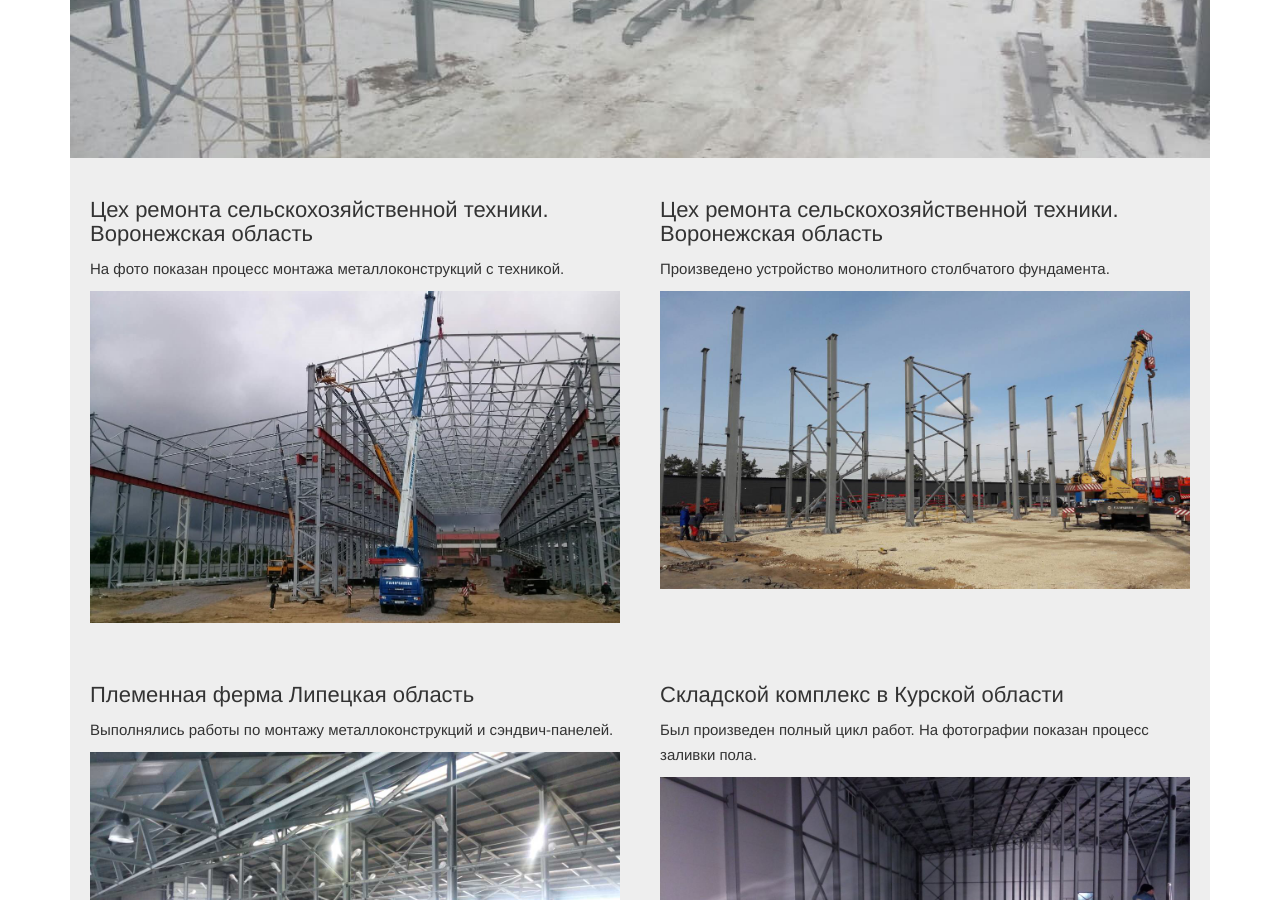
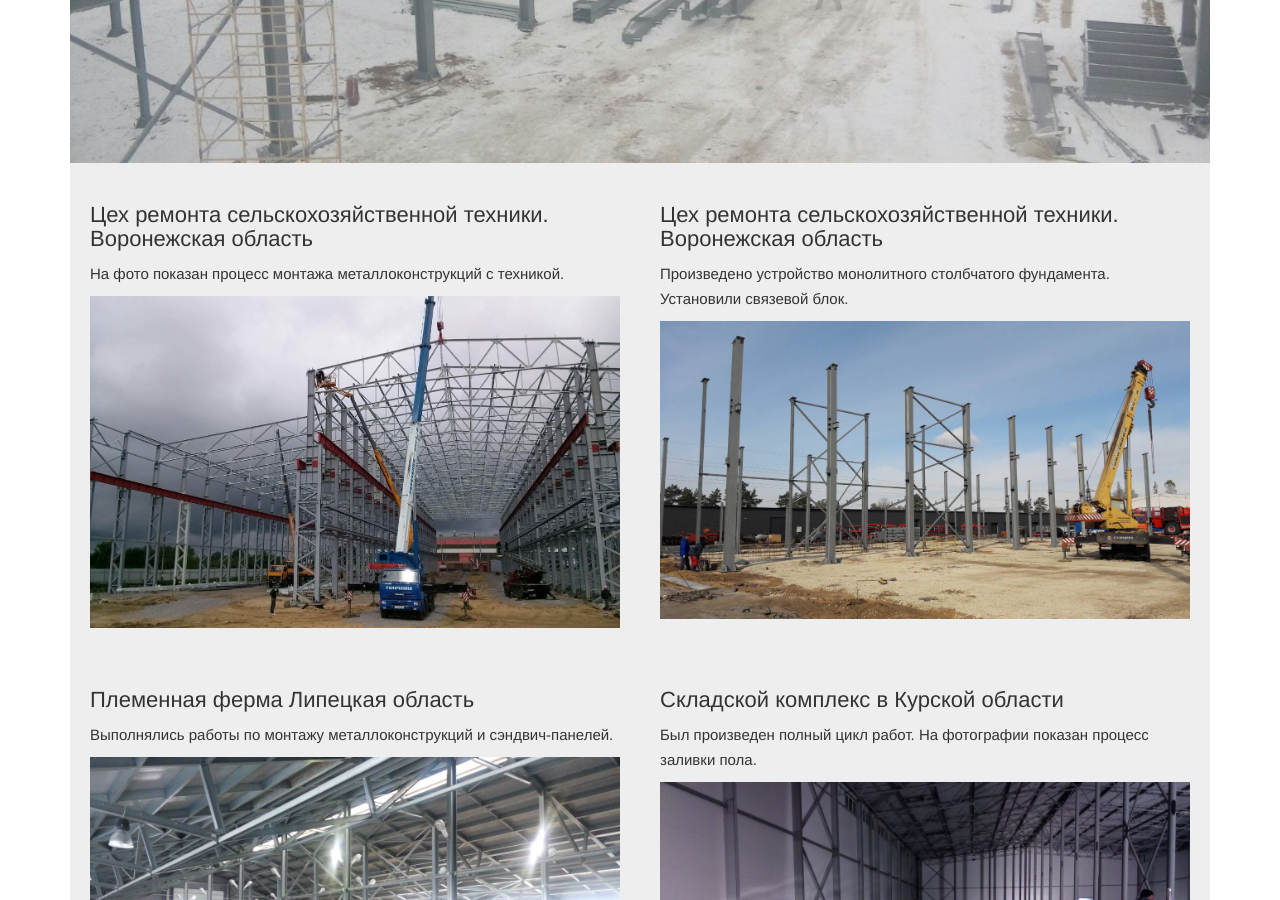
Before and after one commit to komarovalexander/site_bm, a Jekyll site: the page built from work.html, in a window 1280 px wide and 900 px high, scrolled down 733 px. Built offline with Jekyll 4.4.1, drawn with Linux system fonts in a browser that asks for light colours; nearby versions of some CDN libraries; some web fonts are replaced.

Commit message:
no message

```diff
--- a/work.html
+++ b/work.html
@@ -13,7 +13,7 @@
                   <div class="cell main">
                     <h3>Цех ремонта сельскохозяйственной техники. Воронежская область</h3>
                     <p>Монтаж металлоконструкций, зима не помеха.</p>
-                    <img src="../img/portfolio/32.jpg" alt="Цех ремонта сельскохозяйственной техники. Процесс монтажа металлоконструкций">
+                    <img src="../img/portfolio/32.jpg" alt="Монтаж металлоконструкций, зима не помеха.">
                   </div>
                   <div class="cell">
                     <h3>Цех ремонта сельскохозяйственной техники. Воронежская область</h3>
@@ -22,8 +22,8 @@
                   </div>
                   <div class="cell">
                     <h3>Цех ремонта сельскохозяйственной техники. Воронежская область</h3>
-                    <p>Произведено устройство монолитного столбчатого фундамента.</p>
-                    <img src="../img/portfolio/17.jpg" alt="Цех ремонта сельскохозяйственной техники. Процесс монтажа металлоконструкций">
+                    <p>Произведено устройство монолитного столбчатого фундамента. Установили связевой блок.</p>
+                    <img src="../img/portfolio/17.jpg" alt="Цех ремонта сельскохозяйственной техники">
                   </div>
                   <div class="cell">
                     <h3>Племенная ферма Липецкая область</h3>
```
Also changed, not shown: img/portfolio/32.jpg.
